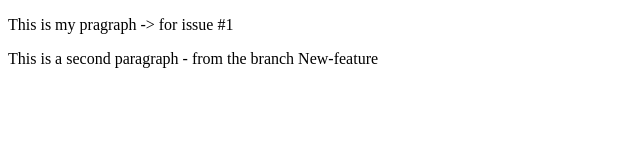
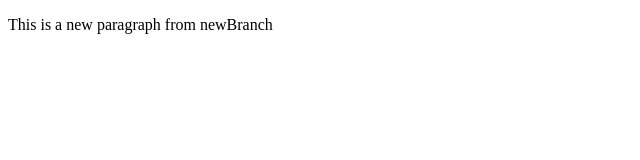
Before and after one commit to odedAtias/GithubPractice, a plain HTML site: page index.html in a window 1280 px wide. Shown: the whole page, without its empty margins (0-640 px from the left). Drawn offline with Linux system fonts and the light colour scheme.

Commit message:
Overriding the master and adding new paragraph

```diff
--- a/index.html
+++ b/index.html
@@ -9,8 +9,7 @@
 </head>
 
 <body>
-    <p>This is my pragraph -> for issue #1</p>
-    <p>This is a second paragraph - from the branch New-feature</p>
+    <p>This is a new paragraph from newBranch</p>
 </body>
 
 </html>
```
